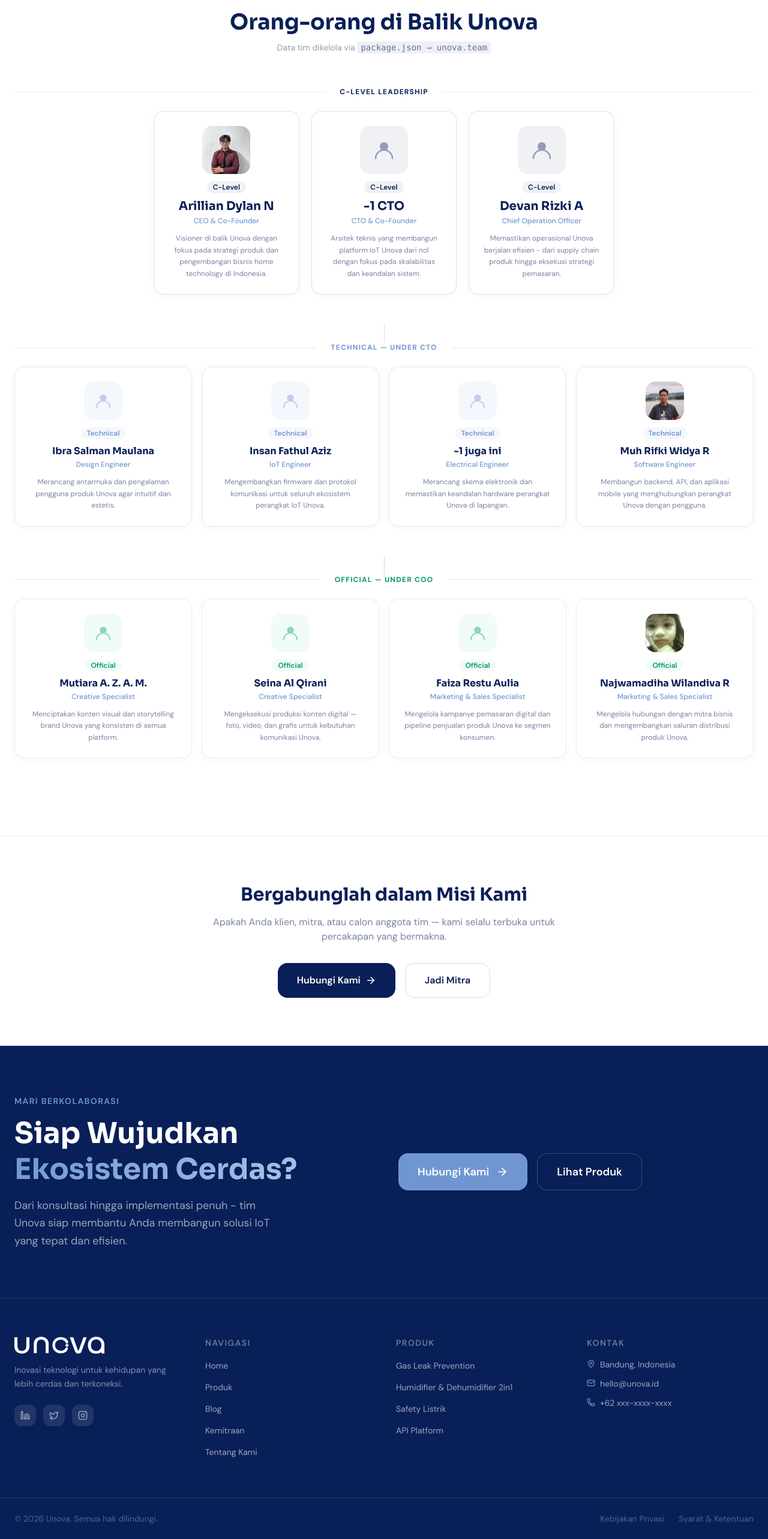
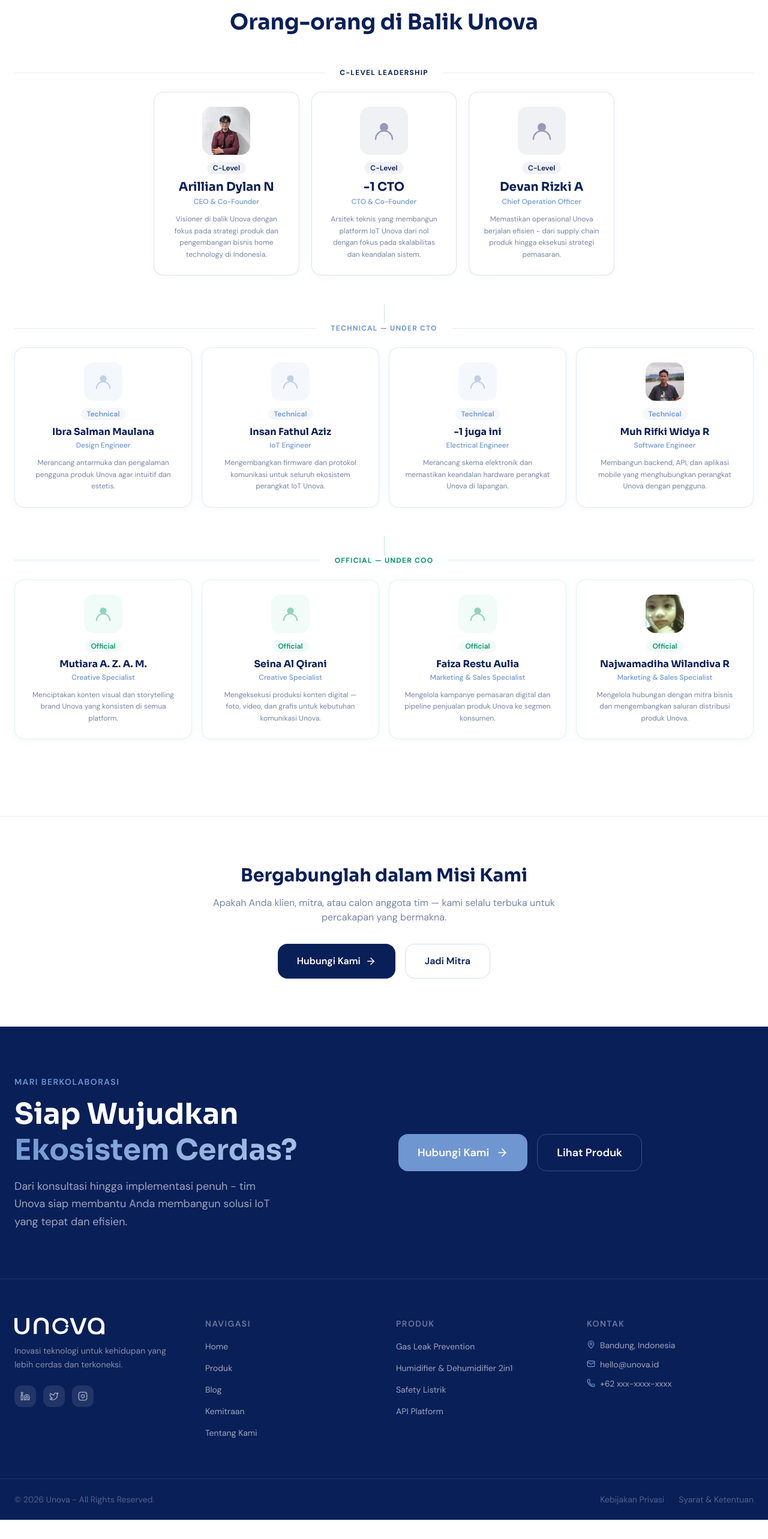
Before and after one commit to ripkie/unovaWebsite, a Next.js app: page /about in a window 1280 px wide. Shown: the part 2365-4930 px from the top of the page at 60% size. After the commit the page ends 4898 px from the top, so only its background shows below. Built offline with nearby package versions, Linux system fonts and the light colour scheme.

Commit message:
update footer

```diff
--- a/src/app/about/page.tsx
+++ b/src/app/about/page.tsx
@@ -276,12 +276,6 @@ export default function AboutPage() {
             <h2 className="mt-3 text-4xl font-display font-bold text-brand-navy">
               Orang-orang di Balik Unova
             </h2>
-            <p className="mt-3 text-brand-navy/45 text-sm">
-              Data tim dikelola via{" "}
-              <code className="font-mono bg-[#EDF0F5] px-1.5 py-0.5 rounded text-brand-navy/60">
-                package.json → unova.team
-              </code>
-            </p>
           </div>
 
           {/* C-Level — 3 kolom centered */}
--- a/src/components/Footer.tsx
+++ b/src/components/Footer.tsx
@@ -140,7 +140,7 @@ export default function Footer() {
 
       <div className="border-t border-white/10">
         <div className="max-w-7xl mx-auto px-6 py-6 flex flex-col sm:flex-row justify-between items-center gap-3 text-white/30 text-sm">
-          <span>© {new Date().getFullYear()} Unova. Semua hak dilindungi.</span>
+          <span>© {new Date().getFullYear()} Unova - All Rights Reserved.</span>
           <div className="flex gap-6">
             <Link href="#" className="hover:text-white/60 transition-colors">
               Kebijakan Privasi
```
